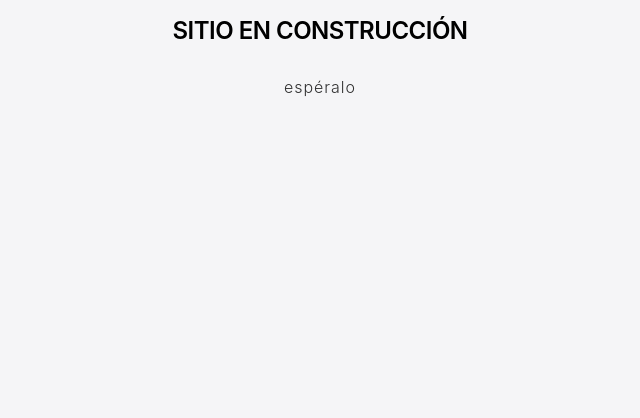
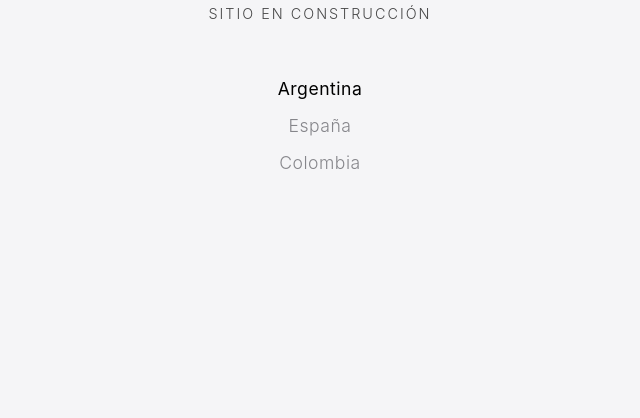
Before and after one commit to danielaranadj-prog/danielaranadj-prog.github.io, a plain HTML site: page index.html in a window 1280 px wide. Shown: the part 382-800 px from the top of the page, without its empty margins (320-960 px from the left). Drawn offline with Linux system fonts and the light colour scheme.

Commit message:
Modify title and enhance styles in index.html
Updated the title and adjusted styles for logo and text.

```diff
--- a/index.html
+++ b/index.html
@@ -3,13 +3,14 @@
 <head>
     <meta charset="UTF-8">
     <meta name="viewport" content="width=device-width, initial-scale=1.0, viewport-fit=cover">
-    <title>En Construcción | Instantetrips</title>
+    <title>Instantetrips</title>
     <style>
         :root {
-            /* Variables Modo Claro (Por defecto) */
-            --bg-color: #f5f5f7; /* Un gris muy claro, casi blanco */
+            /* Variables Modo Claro */
+            --bg-color: #f5f5f7;
             --text-color: #000000;
-            --logo-filter: none; /* Logo original (asumiendo que es negro) */
+            --secondary-text: #86868b; /* Gris para elementos inactivos */
+            --logo-filter: none;
         }
 
         @media (prefers-color-scheme: dark) {
@@ -17,7 +18,8 @@
                 /* Variables Modo Oscuro */
                 --bg-color: #000000;
                 --text-color: #ffffff;
-                --logo-filter: invert(1); /* Invierte el logo negro a blanco */
+                --secondary-text: #6e6e73;
+                --logo-filter: invert(1);
             }
         }
 
@@ -38,59 +40,87 @@
             align-items: center;
             text-align: center;
             transition: background-color 0.3s ease, color 0.3s ease;
-            padding: 20px;
         }
 
         .container {
             display: flex;
             flex-direction: column;
             align-items: center;
-            gap: 2rem;
-            animation: fadeIn 1.5s ease-out; /* Animación de entrada suave */
+            gap: 2.5rem; /* Espacio entre elementos */
+            animation: fadeIn 1.5s ease-out;
         }
 
+        /* LOGO 150% MAS GRANDE */
         .logo {
-            width: 150px; /* Ajusta este tamaño según necesites */
+            width: 375px; /* Aumentado de 150px a 375px */
+            max-width: 90vw; /* Para que no se salga en celulares muy pequeños */
             height: auto;
             filter: var(--logo-filter);
             transition: filter 0.3s ease;
         }
 
+        /* TEXTO SITIO EN CONSTRUCCION (PEQUEÑO Y FINO) */
         h1 {
-            font-size: 1.5rem;
-            font-weight: 600;
-            letter-spacing: -0.5px;
+            font-size: 0.9rem; /* Mucho más pequeño */
+            font-weight: 300; /* Letra fina, no bold */
+            letter-spacing: 2px;
             text-transform: uppercase;
+            opacity: 0.7;
+            margin-top: -10px; /* Un pequeño ajuste visual hacia arriba */
         }
 
-        p {
-            font-size: 1rem;
-            font-weight: 300;
-            opacity: 0.8;
-            letter-spacing: 1px;
-            text-transform: lowercase;
+        /* LISTA DE DESTINOS */
+        .destinations {
+            display: flex;
+            flex-direction: column;
+            gap: 1rem;
+            margin-top: 1rem;
         }
 
-        /* Animación */
+        .dest-link {
+            font-size: 1.1rem;
+            text-decoration: none;
+            color: var(--text-color);
+            font-weight: 400;
+            letter-spacing: 0.5px;
+            transition: opacity 0.2s ease;
+            cursor: pointer;
+        }
+
+        .dest-link:hover {
+            opacity: 0.6;
+        }
+
+        /* ESTILO PARA LOS DESTINOS AÚN NO DISPONIBLES */
+        .coming-soon {
+            color: var(--secondary-text);
+            cursor: default;
+            font-weight: 300;
+        }
+
+        .coming-soon:hover {
+            opacity: 1; /* No cambia opacidad al pasar el mouse porque no es clickeable */
+        }
+
         @keyframes fadeIn {
-            from {
-                opacity: 0;
-                transform: translateY(20px);
-            }
-            to {
-                opacity: 1;
-                transform: translateY(0);
-            }
+            from { opacity: 0; transform: translateY(20px); }
+            to { opacity: 1; transform: translateY(0); }
         }
     </style>
 </head>
 <body>
 
     <div class="container">
-        <img src="logo.svg" alt="Logo Instantetrips" class="logo">
+        <img src="logo.svg" alt="Instantetrips Logo" class="logo">
 
         <h1>Sitio en construcción</h1>
-        <p>Espéralo</p>
+
+        <nav class="destinations">
+            <a href="destinos_argentina/" class="dest-link">Argentina</a>
+
+            <span class="dest-link coming-soon">España</span>
+            <span class="dest-link coming-soon">Colombia</span>
+        </nav>
     </div>
 
 </body>
```
